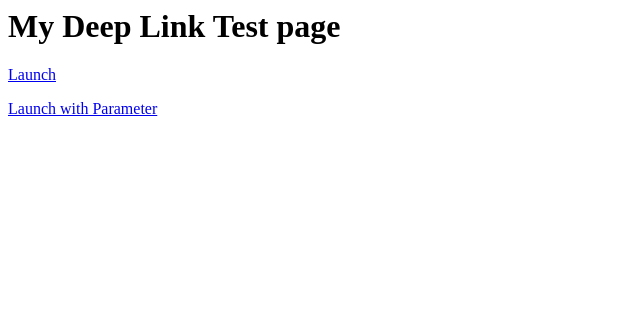
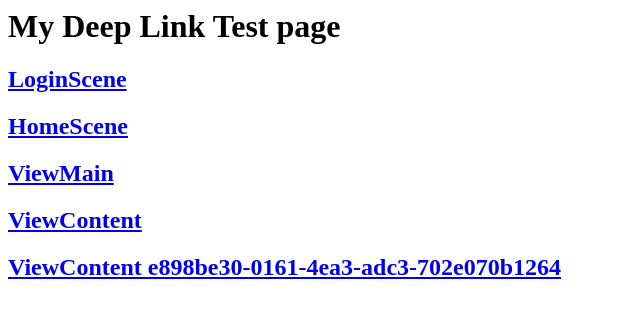
Before and after one commit to whiteibescu/DeepLinkTest, a plain HTML site: page index.html in a window 1280 px wide. Shown: the whole page, without its empty margins (0-640 px from the left). Drawn offline with Linux system fonts and the light colour scheme.

Commit message:
Update index.html

```diff
--- a/index.html
+++ b/index.html
@@ -4,7 +4,20 @@
 </head>
 <body >
    <h1>My Deep Link Test page</h1>
-   <p><a href="unitydl://mylink">Launch</a></p>
-   <p><a href="unitydl://mylink?parameter">Launch with Parameter</a></p>
+   <h2 >
+   <a href="virnect://view?LoginScene">LoginScene</a>
+   </h2>
+   <h2 >
+   <a href="virnect://view?HomeScene">HomeScene</a>
+   </h2>
+   <h2 >
+   <a href="virnect://view?ViewMain">ViewMain</a>
+   </h2>
+   <h2>
+   <a href="virnect://view?ViewContent">ViewContent </a>
+   </h2>
+   <h2 >
+   <a href="virnect://view?e898be30-0161-4ea3-adc3-702e070b1264">ViewContent e898be30-0161-4ea3-adc3-702e070b1264</a>
+   </h2>
 </body>
 </html>
```
